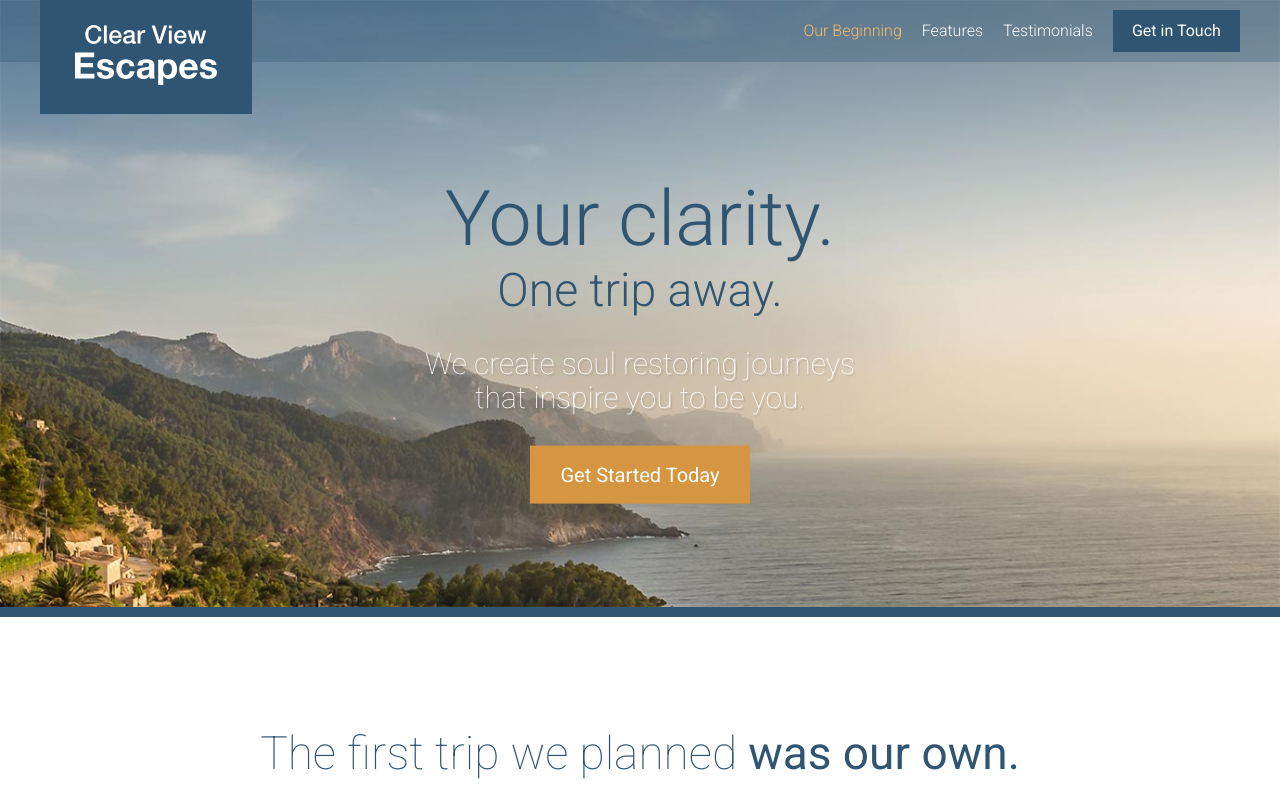
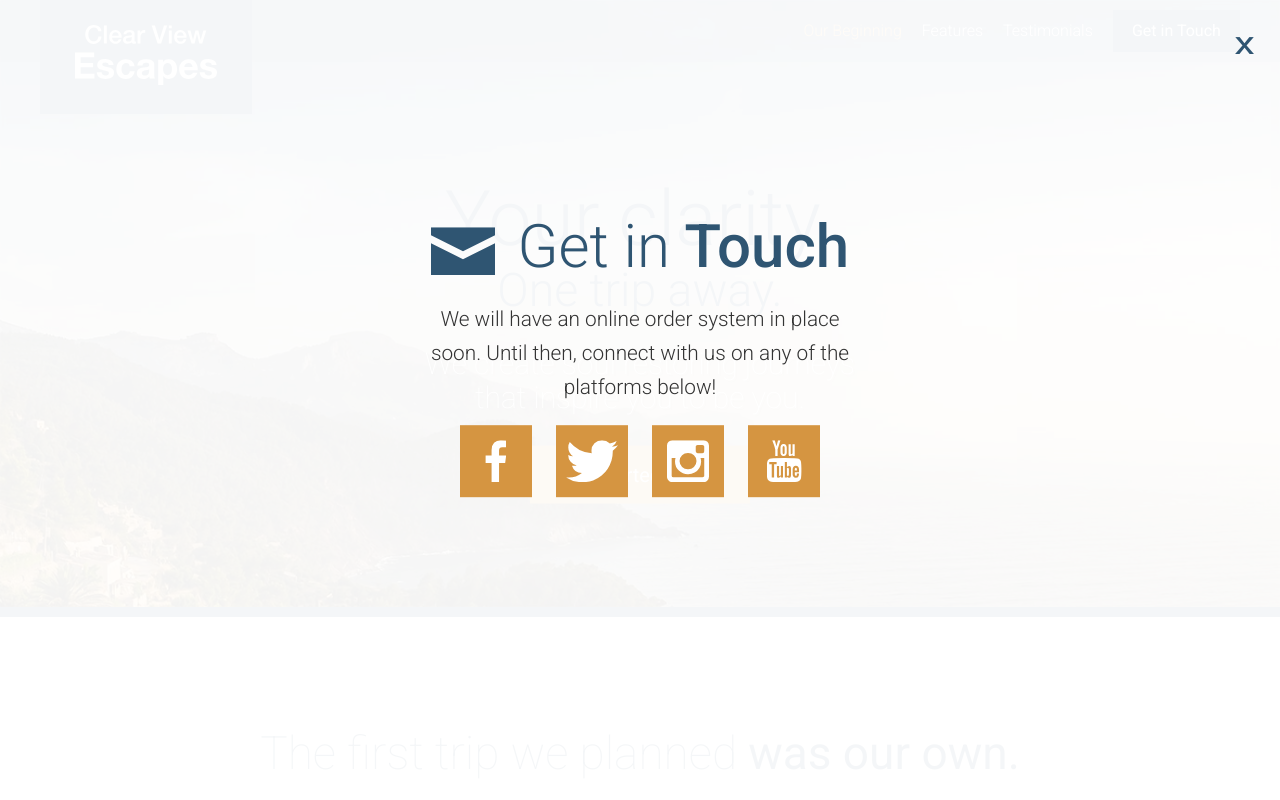
Before and after one commit to aitchgit/travel-landing, a website: page app/index.html in a window 1280 px wide. Both pictures are taken after a click on the link "Get Started Today". Shown: the top 800 px of the page. Drawn offline with Linux system fonts and the light colour scheme.

Commit message:
added modal functionality to page

```diff
--- a/app/assets/scripts/App.js
+++ b/app/assets/scripts/App.js
@@ -2,8 +2,10 @@ import $ from 'jquery';
 import MobileMenu from './modules/MobileMenu';
 import RevealOnScroll from './modules/RevealOnScroll';
 import StickyHeader from './modules/StickyHeader';
+import Modal from './modules/Modal';
 
 var mobileMenu = new MobileMenu();
 new RevealOnScroll($(".feature-item"), "85%");
 new RevealOnScroll($(".testimonial"), "60%");
 var stickyHeader = new StickyHeader();
+var modal = new Modal();
--- /dev/null
+++ b/app/assets/styles/modules/_modal.css
@@ -0,0 +1,48 @@
+.modal {
+    position: fixed;
+    z-index: 5;
+    background-color: rgba(255, 255, 255, 0.95);
+    top: 0;
+    left: 0;
+    bottom: 0;
+    right: 0;
+    opacity: 0;
+    visibility: hidden;
+    transform: scale(1.2);
+    transition: all .3s ease-out;
+
+    &--is-visible {
+        opacity: 1;
+        visibility: visible;
+        transform: scale(1);
+    }
+
+    &__inner {
+        position: absolute;
+        width: 100%;
+        top: 50%;
+        transform: translateY(-70%);
+    }
+
+    &__description {
+        text-align: center;
+        font-size: 1.3rem;
+        font-weight: 300;
+        line-height: 1.65;
+    }
+
+    &__close {
+        position: absolute;
+        top: 25px;
+        right: 25px;
+        font-size: 2rem;
+        transform: scaleX(1.3);
+        transform-origin: 100% 0;
+        color: $mainBlue;
+        cursor: pointer;
+
+        &:hover {
+            color: $mainOrange;
+        }
+    }
+}
--- a/app/assets/styles/modules/_section-title.css
+++ b/app/assets/styles/modules/_section-title.css
@@ -13,6 +13,10 @@
 
     &--blue {
         color: $mainBlue;
+    }
+
+    &--less-margin {
+        margin-bottom: 1.3rem;
     }
 
     &__icon {
--- /dev/null
+++ b/app/assets/styles/modules/_social-icons.css
@@ -0,0 +1,25 @@
+.social-icons {
+    text-align: center;
+
+    &__icon {
+        background-color: $mainOrange;
+        display: inline-block;
+        position: relative;
+        margin: 0 10px 10px 10px;
+        width: 33%;
+        height: 72px;
+
+        @mixin atSmall {
+            width: 72px;
+            margin: 0 10px;
+        }
+
+        img {
+            display: block;
+            position: absolute;
+            top: 50%;
+            left: 50%;
+            transform: translate(-50%, -50%);
+        }
+    }
+}
--- a/app/assets/styles/modules/_wrapper.css
+++ b/app/assets/styles/modules/_wrapper.css
@@ -8,6 +8,10 @@
 
     &--medium {
         max-width: 976px;
+    }
+
+    &--narrow {
+        max-width: 470px;
     }
 
     &--no-padding-until-medium {
--- a/app/assets/styles/styles.css
+++ b/app/assets/styles/styles.css
@@ -16,3 +16,5 @@
 @import "modules/_primary-nav";
 @import "modules/_site-footer";
 @import "modules/_reveal-item";
+@import "modules/_modal";
+@import "modules/_social-icons";
--- a/app/index.html
+++ b/app/index.html
@@ -22,7 +22,7 @@
       </div>
       <div class="site-header__menu-content">
           <div class="site-header__btn-container">
-              <a href="#" class="btn">Get in Touch</a>
+              <a href="#" class="btn open-modal">Get in Touch</a>
             </div>
           <nav class="primary-nav primary-nav--pull-right">
             <ul>
@@ -48,7 +48,7 @@
         <h1 class="large-hero__title">Your clarity.</h1>
         <h2 class="large-hero__subtitle">One trip away.</h2>
         <p class="large-hero__description">We create soul restoring journeys that inspire you to be you.</p>
-        <p><a href="#" class="btn btn--orange btn--large">Get Started Today</a></p>
+        <p><a href="#" class="btn btn--orange btn--large open-modal">Get Started Today</a></p>
       </div>
     </div>
   </div>
@@ -164,9 +164,25 @@
 
   <footer class="site-footer">
     <div class="wrapper">
-      <p><span class="site-footer__text">Copyright &copy; 2019 Clear View Escapes. All rights reserved. </span><a href="#" class="btn btn--orange">Get in Touch</a></p>
+      <p><span class="site-footer__text">Copyright &copy; 2019 Clear View Escapes. All rights reserved. </span><a href="#" class="btn btn--orange open-modal">Get in Touch</a></p>
     </div>
   </footer>
+
+  <div class="modal">
+    <div class="modal__close">x</div>
+    <div class="modal__inner">
+        <div class="wrapper wrapper--narrow">
+            <h2 class="section-title section-title--blue section-title--less-margin"><img class="section-title__icon" src="assets/images/icons/mail.svg"> Get in <strong>Touch</strong></h2>
+            <p class="modal__description">We will have an online order system in place soon. Until then, connect with us on any of the platforms below!</p>
+            <div class="social-icons">
+              <a href="" class="social-icons__icon"><img src="assets/images/icons/facebook.svg" /></a>
+              <a href="" class="social-icons__icon"><img src="assets/images/icons/twitter.svg" /></a>
+              <a href="" class="social-icons__icon"><img src="assets/images/icons/instagram.svg" /></a>
+              <a href="" class="social-icons__icon"><img src="assets/images/icons/youtube.svg" /></a>
+            </div>
+            </div>
+    </div>
+  </div>
   <script src="/temp/scripts/App.js"></script>
 </body>
 </html>
--- a/app/temp/styles/styles.css
+++ b/app/temp/styles/styles.css
@@ -570,6 +570,10 @@ a {
         max-width: 976px;
     }
 
+.wrapper--narrow {
+        max-width: 470px;
+    }
+
 .wrapper--no-padding-until-medium {
         padding-left: 0;
         padding-right: 0;
@@ -886,6 +890,10 @@ a {
 
 .section-title--blue {
         color: #2f5572;
+    }
+
+.section-title--less-margin {
+        margin-bottom: 1.3rem;
     }
 
 .section-title__icon {
@@ -1280,3 +1288,88 @@ a {
         -webkit-transform: scale(1);
                 transform: scale(1);
     }
+
+.modal {
+    position: fixed;
+    z-index: 5;
+    background-color: rgba(255, 255, 255, 0.95);
+    top: 0;
+    left: 0;
+    bottom: 0;
+    right: 0;
+    opacity: 0;
+    visibility: hidden;
+    -webkit-transform: scale(1.2);
+            transform: scale(1.2);
+    -webkit-transition: all .3s ease-out;
+    transition: all .3s ease-out;
+}
+
+.modal--is-visible {
+        opacity: 1;
+        visibility: visible;
+        -webkit-transform: scale(1);
+                transform: scale(1);
+    }
+
+.modal__inner {
+        position: absolute;
+        width: 100%;
+        top: 50%;
+        -webkit-transform: translateY(-70%);
+                transform: translateY(-70%);
+    }
+
+.modal__description {
+        text-align: center;
+        font-size: 1.3rem;
+        font-weight: 300;
+        line-height: 1.65;
+    }
+
+.modal__close {
+        position: absolute;
+        top: 25px;
+        right: 25px;
+        font-size: 2rem;
+        -webkit-transform: scaleX(1.3);
+                transform: scaleX(1.3);
+        -webkit-transform-origin: 100% 0;
+                transform-origin: 100% 0;
+        color: #2f5572;
+        cursor: pointer;
+    }
+
+.modal__close:hover {
+            color: #d59541;
+        }
+
+.social-icons {
+    text-align: center;
+}
+
+.social-icons__icon {
+        background-color: #d59541;
+        display: inline-block;
+        position: relative;
+        margin: 0 10px 10px 10px;
+        width: 33%;
+        height: 72px;
+    }
+
+@media (min-width: 530px) {
+
+.social-icons__icon {
+            width: 72px;
+            margin: 0 10px
+    }
+    }
+
+.social-icons__icon img {
+            display: block;
+            position: absolute;
+            top: 50%;
+            left: 50%;
+            -webkit-transform: translate(-50%, -50%);
+                    transform: translate(-50%, -50%);
+        }
```
Also changed, not shown: app/assets/scripts/modules/Modal.js (added, +33 -0 lines), app/temp/scripts/App.js.
